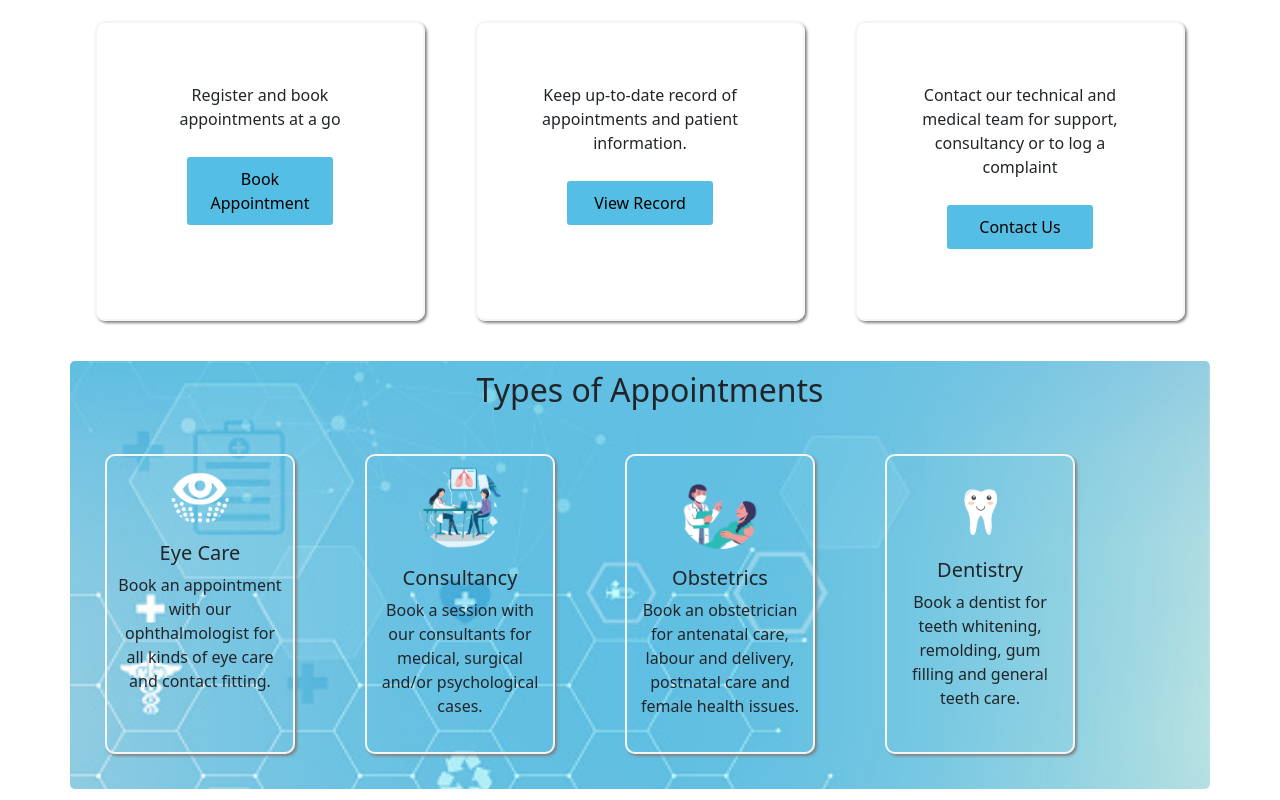
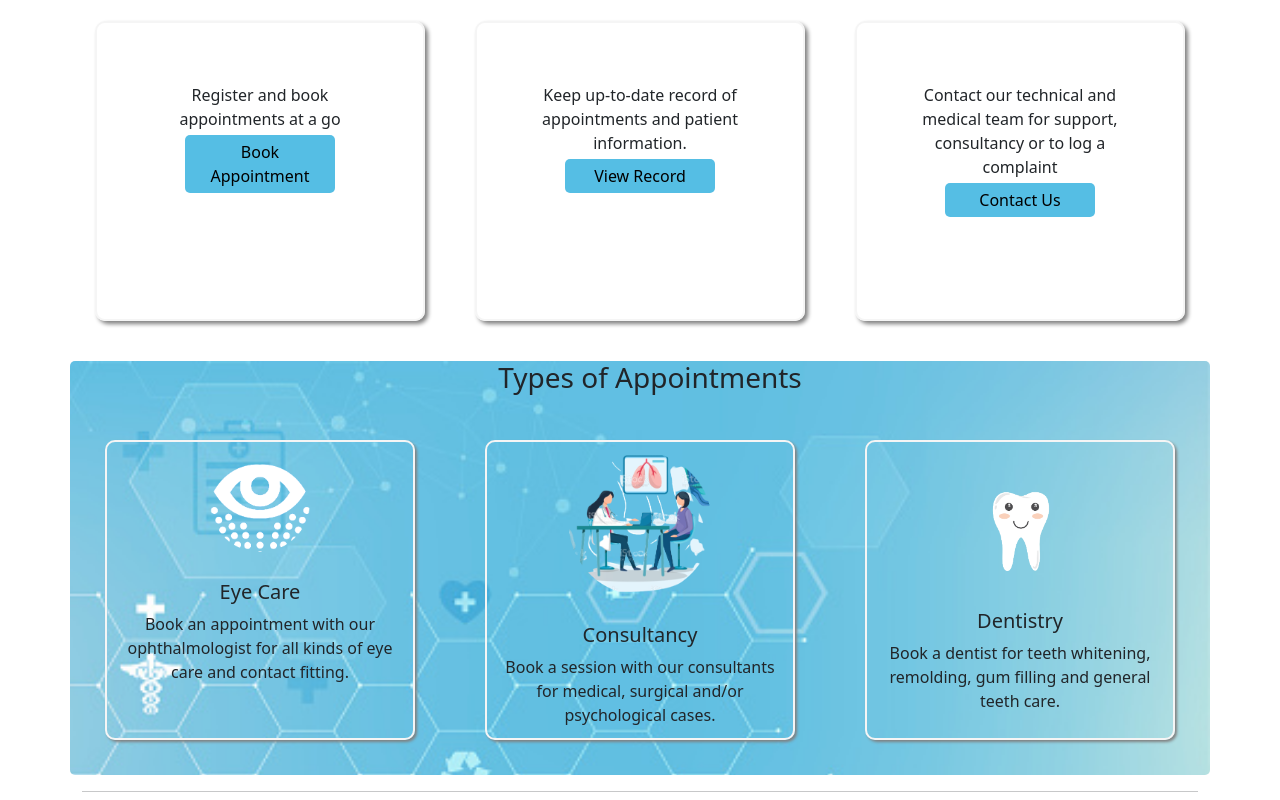
Before and after one commit to Oiza123/Healthwise, a React (Create React App) app: page / in a window 1280 px wide. Shown: the part 560-1360 px from the top of the page. Built offline with nearby package versions, Linux system fonts and the light colour scheme.

Commit message:
changes to responsivesness

```diff
--- a/src/components/Contact/Help.css
+++ b/src/components/Contact/Help.css
@@ -8,17 +8,26 @@
   padding-top: 1%;
   box-shadow: 3px 3px 5px rgb(58, 57, 57);
 }
-/* For screens smaller than 576px */
-@media (max-width: 400px) {
+
+h4 {
+  margin: 15px;
+}
+
+.textarea {
+  width: 250px;
+  height: 150px;
+}
+
+@media (max-width: 800px) {
   .style {
     width: 90%;
     margin-left: 5%;
   }
 }
 
-/* For screens smaller than 576px */
-@media (max-width: 400px) {
+@media (max-width: 800px) {
   .bg {
-    height: 10%;
+    background-image: none;
+    height: 100vh;
   }
 }
--- a/src/components/Contact/Help.jsx
+++ b/src/components/Contact/Help.jsx
@@ -2,9 +2,8 @@ import React from "react";
 import emailjs from "emailjs-com";
 import { toast } from "react-toastify";
 import Footer from "../Footer/Footer";
-import { useNavigate, useParams } from "react-router-dom";
+import { useNavigate } from "react-router-dom";
 import { useRef } from "react";
-import { Container } from "react-bootstrap";
 import bg3 from "../images/bg 3.jpg";
 import "./Help.css";
 
@@ -37,7 +36,7 @@ function Help() {
       className="bg"
       style={{
         backgroundImage: `url('${bg3}')`,
-        height: "90vh",
+        height: "80vh",
         backgroundRepeat: "no-repeat",
         backgroundSize: "100%",
         borderRadius: "5px",
@@ -45,7 +44,7 @@ function Help() {
       }}
     >
       <div className="style">
-        <h4 style={{ margin: "15px" }}>Submit Complaint</h4>
+        <h4>Submit Complaint</h4>
         <form ref={form} onSubmit={sendEmail}>
           <label htmlFor="fname" />
           Name
@@ -57,14 +56,15 @@ function Help() {
         <label htmlFor="text" />
         Message
         <input
+          className="textarea"
           required
           type="textarea"
           id="msg"
           name="msg"
-          style={{ width: "250px", height: "150px" }}
         />
         <input type="submit" onClick={sendEmail} />
       </div>
+      <br />
       <hr />
       <Footer />
     </div>
--- a/src/components/Form/AddEdit.css
+++ b/src/components/Form/AddEdit.css
@@ -32,10 +32,10 @@ input[type="submit"]:hover {
   background-color: transparent;
   width: 60%;
   margin-top: 1%;
-  margin-left: 25%;
-  padding-left: 5%;
-  border-radius: 5px;
-  padding-top: 1%;
+  display: flex;
+  justify-content: center;
+  align-items: center;
+  margin-left: 10%;
   box-shadow: 3px 3px 5px rgb(58, 57, 57);
 }
 
@@ -43,8 +43,20 @@ input[type="submit"]:hover {
   margin-top: 60px;
 }
 
+.learn {
+  width: 150px;
+  background-color: transparent;
+  border: 2px solid white;
+  padding: 20px;
+  box-shadow: 3px 3px 5px rgb(58, 57, 57);
+}
+
+.learn:hover {
+  background-color: #8191a3;
+}
+
 /* For screens smaller than 600px */
-@media (max-width: 400px) {
+@media (max-width: 800px) {
   .formStyle {
     width: 90%;
     margin-left: 10%;
--- a/src/components/Form/AddEdit.jsx
+++ b/src/components/Form/AddEdit.jsx
@@ -13,7 +13,7 @@ import "./AddEdit.css";
 import { Container } from "react-bootstrap";
 import { HashLink } from "react-router-hash-link";
 
-//create the registration form with data being save to firebase
+//create the registration form with data being saved to firebase
 
 const initialState = {
   name: "",
@@ -117,7 +117,7 @@ function AddEdit() {
         backgroundSize: "100%",
         borderRadius: "5px",
         paddingTop: "50px",
-        height: "100%",
+        height: "100vh",
       }}
     >
       <Row>
@@ -196,17 +196,7 @@ function AddEdit() {
             </strong>
             <br />
             <HashLink to="/#learn" style={{ textDecorationLine: "none" }}>
-              <Button
-                className="mt-4"
-                style={{
-                  width: "150px",
-                  backgroundColor: "transparent",
-                  border: "2px solid white",
-                  padding: "10px",
-                }}
-              >
-                Learn More
-              </Button>
+              <Button className="learn">Learn More</Button>
             </HashLink>
           </div>
         </Col>
--- /dev/null
+++ b/src/components/Home/Home.css
@@ -0,0 +1,87 @@
+body {
+  margin: 0;
+  width: 100%;
+}
+
+h2 {
+  text-align: left;
+  margin-top: 50px;
+  color: white;
+}
+
+h3 {
+  text-align: center;
+  margin: 10px;
+}
+
+#appointment {
+  width: 150px;
+  background-color: grey;
+  padding: 12px;
+}
+
+#learnmore {
+  width: 150px;
+  background-color: transparent;
+  border: 2px solid white;
+  padding: 10px;
+}
+.col1 {
+  background-color: transparent;
+  padding: 60px;
+  margin: 25px;
+  border: 2px solid whitesmoke;
+  height: 300px;
+  text-align: center;
+  box-shadow: 3px 3px 4px grey;
+  border-radius: 10px;
+}
+.col2 {
+  background-color: transparent;
+  padding: 10px;
+  margin: 35px;
+  border: 2px solid whitesmoke;
+  height: 300px;
+  text-align: center;
+  box-shadow: 2px 2px 3px grey;
+  border-radius: 10px;
+}
+
+.book {
+  width: 150px;
+  background-color: #55bee4;
+  border: 2px solid white;
+  padding: 10px;
+  margin-top: 25px;
+}
+
+.contact {
+  width: 150px;
+  background-color: #55bee4;
+  border: 2px solid white;
+  padding: 10px;
+  margin-top: 10px;
+}
+@media screen and (max-width: 400px) {
+  .mt-2 {
+    font-size: small;
+  }
+  h2 {
+    margin-top: 10px;
+    font-size: medium;
+  }
+  .col1 {
+    margin-top: 1px;
+    width: fit-content;
+  }
+  .col2 {
+    width: 100%;
+  }
+}
+
+@media only screen and (max-width: 768px) {
+  /* For mobile phones: */
+  [class*="col-"] {
+    width: 100%;
+  }
+}
--- a/src/components/Home/Home.jsx
+++ b/src/components/Home/Home.jsx
@@ -11,14 +11,14 @@ import bg3 from "../images/bg 3.jpg";
 import dentistry from "../images/dentistry.png";
 import eyecare from "../images/eye care.png";
 import consultancy from "../images/consultancy.png";
-import obstetrics from "../images/obstetrics.png";
 import { Button } from "react-bootstrap";
 import Footer from "../Footer/Footer";
 import { HashLink } from "react-router-hash-link";
+import "./Home.css";
 
 function Home() {
   return (
-    <Container>
+    <Container className="container-fluid">
       <Row>
         <Col
           style={{
@@ -30,41 +30,19 @@ function Home() {
             marginTop: "15spx",
           }}
         >
-          <h2
-            style={{
-              textAlign: "left",
-              marginTop: "50px",
-              color: "white",
-            }}
-          >
+          <h2>
             WELCOME TO HEALTH-WISE
             <p className="mt-2">
               Bringing the best medical solutions <br />
               solutions to your fingertips
               <br />
               <Link to="/add" style={{ textDecorationLine: "none" }}>
-                <Button
-                  className="mt-4"
-                  style={{
-                    width: "150px",
-                    backgroundColor: "grey",
-                    padding: "12px",
-                  }}
-                >
+                <Button className="mt-4" id="appointment">
                   Appointment
                 </Button>
               </Link>
               <HashLink to="#learn" style={{ textDecorationLine: "none" }}>
-                <Button
-                  className="mt-4"
-                  style={{
-                    width: "150px",
-                    backgroundColor: "transparent",
-                    border: "2px solid white",
-                    padding: "10px",
-                    textDecorationStyle: "none",
-                  }}
-                >
+                <Button className="mt-4" id="learnmore">
                   Learn More
                 </Button>
               </HashLink>
@@ -83,91 +61,25 @@ function Home() {
         }}
       >
         <Row>
-          <Col
-            sm
-            style={{
-              backgroundColor: "transparent",
-              padding: "60px",
-              margin: "25px",
-              border: "2px solid whitesmoke",
-              height: "300px",
-              textAlign: "center",
-              boxShadow: "2px 2px 3px grey",
-              borderRadius: "10px",
-            }}
-          >
+          <Col sm className="col1" id="col">
             Register and book appointments at a go
+            <br />
             <Link to="/add" style={{ textDecorationLine: "none" }}>
-              <Button
-                className="mt-4"
-                style={{
-                  width: "150px",
-                  backgroundColor: "#55bee4",
-                  border: "2px solid white",
-                  padding: "10px",
-                }}
-              >
-                Book Appointment
-              </Button>
+              <Button className="book">Book Appointment</Button>
             </Link>
           </Col>
-          <Col
-            sm
-            style={{
-              backgroundColor: "transparent",
-              padding: "60px",
-              margin: "25px",
-              border: "2px solid whitesmoke",
-              height: "300px",
-              textAlign: "center",
-              boxShadow: "2px 2px 3px grey",
-              borderRadius: "10px",
-            }}
-          >
+          <Col sm className="col1">
             Keep up-to-date record of appointments and patient information.
+            <br />
             <Link to="/Info" style={{ textDecorationLine: "none" }}>
-              <Button
-                className="mt-4"
-                style={{
-                  width: "150px",
-                  backgroundColor: "#55bee4",
-                  border: "2px solid white",
-                  padding: "10px",
-                  textDecorationStyle: "none",
-                }}
-              >
-                View Record
-              </Button>
+              <Button className="book">View Record</Button>
             </Link>
           </Col>
-          <Col
-            sm
-            style={{
-              backgroundColor: "transparent",
-              padding: "60px",
-              margin: "25px",
-              border: "2px solid whitesmoke",
-              height: "300px",
-              textAlign: "center",
-              boxShadow: "2px 2px 3px grey",
-              borderRadius: "10px",
-            }}
-          >
+          <Col sm className="col1">
             Contact our technical and medical team for support, consultancy or
             to log a complaint
             <Link to="/Help" style={{ textDecorationLine: "none" }}>
-              <Button
-                className="mt-4"
-                style={{
-                  width: "150px",
-                  backgroundColor: "#55bee4",
-                  border: "2px solid white",
-                  padding: "10px",
-                  textDecorationStyle: "none",
-                }}
-              >
-                Contact Us
-              </Button>
+              <Button className="contact">Contact Us</Button>
             </Link>
           </Col>
         </Row>
@@ -198,22 +110,8 @@ function Home() {
             marginTop: "15px",
           }}
         >
-          <h2 style={{ textAlign: "center", margin: "10px" }}>
-            Types of Appointments
-          </h2>
-          <Col
-            sm={2}
-            style={{
-              backgroundColor: "transparent",
-              padding: "10px",
-              margin: "35px",
-              border: "2px solid whitesmoke",
-              height: "300px",
-              textAlign: "center",
-              boxShadow: "2px 2px 3px grey",
-              borderRadius: "10px",
-            }}
-          >
+          <h3>Types of Appointments</h3>
+          <Col sm className="col2">
             <img
               src={eyecare}
               alt=""
@@ -225,19 +123,7 @@ function Home() {
               care and contact fitting.
             </p>
           </Col>
-          <Col
-            sm={2}
-            style={{
-              backgroundColor: "transparent",
-              padding: "10px",
-              margin: "35px",
-              border: "2px solid whitesmoke",
-              height: "300px",
-              textAlign: "center",
-              boxShadow: "2px 2px 3px grey",
-              borderRadius: "10px",
-            }}
-          >
+          <Col sm className="col2">
             <img
               src={consultancy}
               alt=""
@@ -249,43 +135,8 @@ function Home() {
               psychological cases.
             </p>
           </Col>
-          <Col
-            sm={2}
-            style={{
-              backgroundColor: "transparent",
-              padding: "10px",
-              margin: "35px",
-              border: "2px solid whitesmoke",
-              height: "300px",
-              textAlign: "center",
-              boxShadow: "2px 2px 3px grey",
-              borderRadius: "10px",
-            }}
-          >
-            <img
-              src={obstetrics}
-              alt=""
-              style={{ width: "50%", paddingBottom: "10%" }}
-            />
-            <h5>Obstetrics</h5>
-            <p>
-              Book an obstetrician for antenatal care, labour and delivery,
-              postnatal care and female health issues.
-            </p>
-          </Col>
-          <Col
-            sm={2}
-            style={{
-              backgroundColor: "transparent",
-              padding: "10px",
-              margin: "35px",
-              border: "2px solid whitesmoke",
-              height: "300px",
-              textAlign: "center",
-              boxShadow: "2px 2px 3px grey",
-              borderRadius: "10px",
-            }}
-          >
+
+          <Col sm className="col2">
             <img
               src={dentistry}
               alt=""
--- a/src/components/Info/Info.css
+++ b/src/components/Info/Info.css
@@ -5,6 +5,7 @@
   font-size: 0.9em;
   font-family: sans-serif;
   max-width: 100%;
+  overflow: hidden;
   box-shadow: 0 0 20px rgba(0, 0, 0, 0.15);
 }
 
--- a/src/components/Info/Info.jsx
+++ b/src/components/Info/Info.jsx
@@ -62,7 +62,7 @@ function Info() {
       </form>
       <div style={{ overflowX: "hidden" }}>
         <div className="table-responsive-sm">
-          <table className="styled-table" style={{ overflowX: "hidden" }}>
+          <table className="styled-table">
             <thead clasName="styled-table thead tr">
               <tr className="styled-table th styled-table td styled-table th">
                 <th style={{ textAlign: "center" }}>No.</th>
--- a/src/components/Layout/Layout.jsx
+++ b/src/components/Layout/Layout.jsx
@@ -1,5 +1,4 @@
 import React from "react";
-import { FaBrain } from "react-icons/fa";
 import "bootstrap/dist/css/bootstrap.min.css";
 import "bootstrap/dist/js/bootstrap.bundle.min";
 import { Outlet, Link } from "react-router-dom";
--- a/src/components/Search/Search.jsx
+++ b/src/components/Search/Search.jsx
@@ -10,7 +10,7 @@ function Search() {
   };
 
   let query = useQuery;
-  let search = query("name");
+  let search = `query.get("name")`;
 
   useEffect(() => {
     searchData();
```
